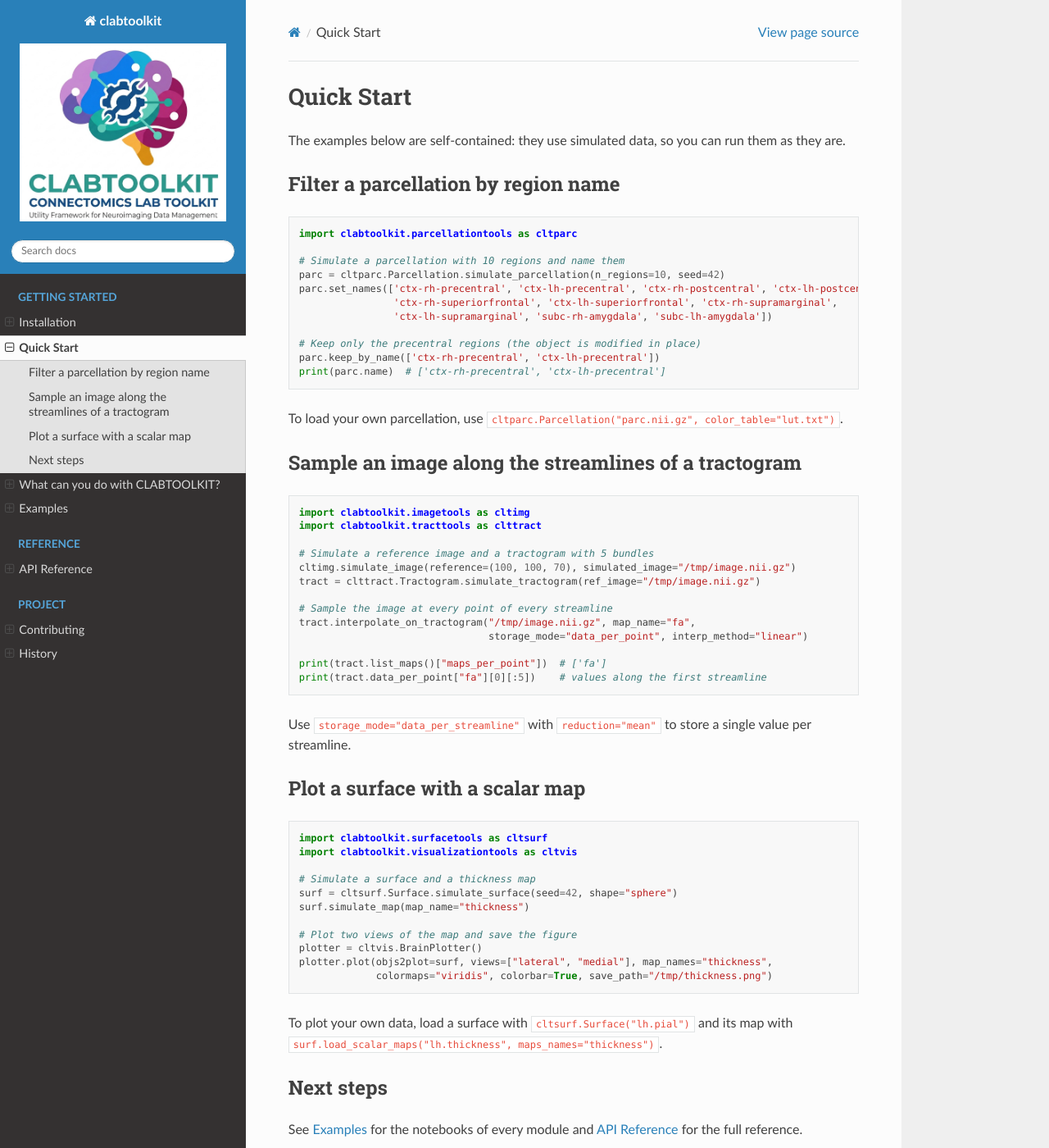
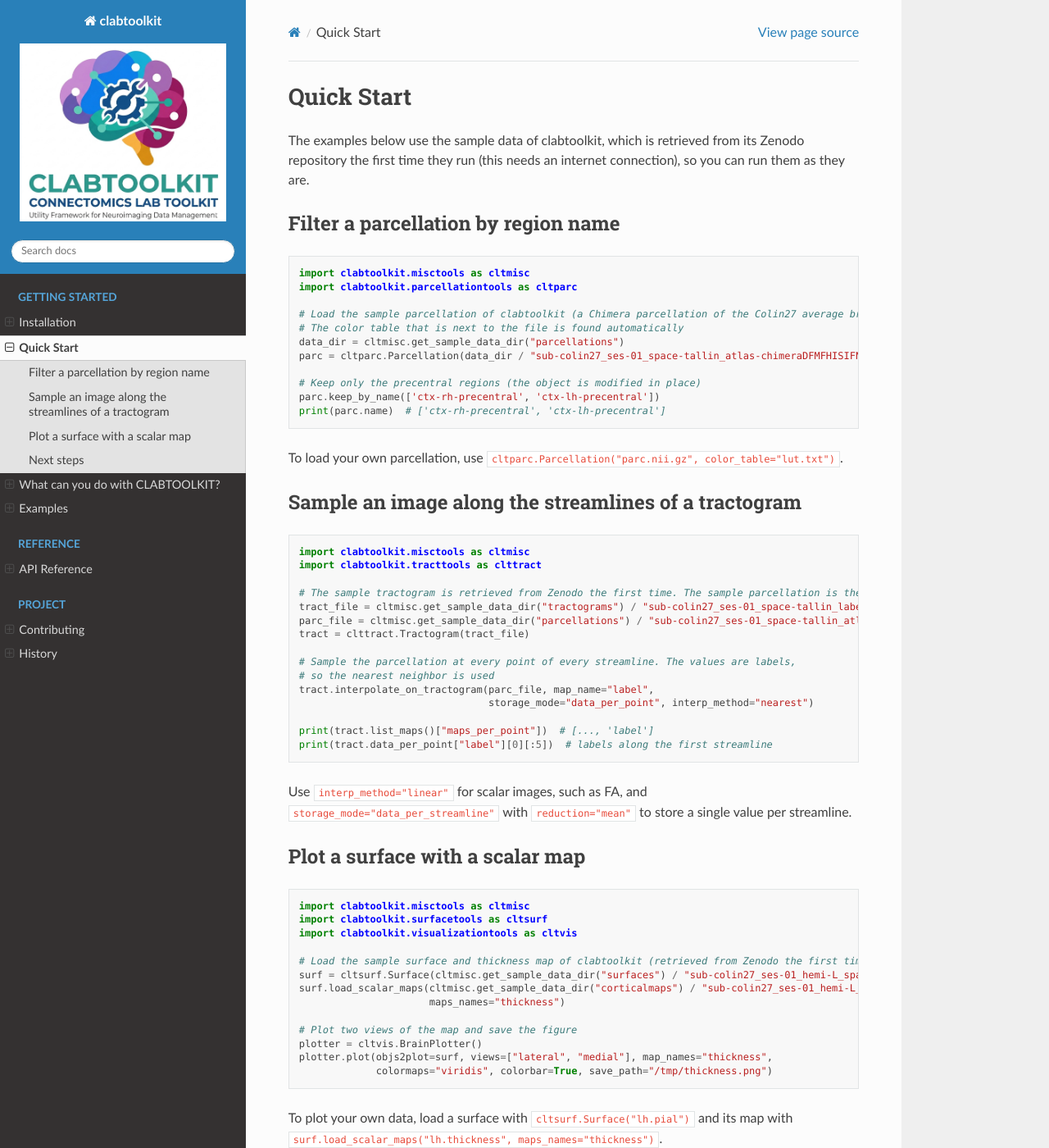
Before and after one commit to connectomicslab/clabtoolkit, a Sphinx documentation site: the page built from docs/source/quickstart.rst, in a window 1280 px wide and 1400 px high. Shown: the whole window at 82% size. Built offline with Sphinx 7.4.7 and the Read the Docs theme 3.1.0, drawn with Linux system fonts in a browser that asks for light colours.

Commit message:
Use the sample data retrieved from Zenodo in the docs and quickstart, add the workflows card

```diff
--- a/docs/source/installation.rst
+++ b/docs/source/installation.rst
@@ -23,7 +23,8 @@ Requirements and optional dependencies
 * Python 3.11 or newer.
 * 3D plotting (``visualizationtools``) uses PyVista and needs either a display or off-screen
   rendering (for example ``PYVISTA_OFF_SCREEN=true`` on a server).
-* FreeSurfer is **not** required. If it is installed and ``FREESURFER_HOME`` is set, the example
-  notebooks use its sample subjects; otherwise they run on simulated data.
+* FreeSurfer is **not** required. The example notebooks retrieve the sample data of clabtoolkit from its
+  `Zenodo repository <https://doi.org/10.5281/zenodo.23702131>`_ the first time they need it, which needs an
+  internet connection. Only the examples that run FreeSurfer commands, such as ``annot2gcs``, need FreeSurfer.
 * ANTs is needed only by ``segmentationtools.abased_parcellation``.
 * The ``examples`` extra installs what the example notebooks need (``pip install clabtoolkit[examples]``).
--- a/docs/source/quickstart.rst
+++ b/docs/source/quickstart.rst
@@ -1,20 +1,21 @@
 Quick Start
 ===========
 
-The examples below are self-contained: they use simulated data, so you can run them as they are.
+The examples below use the sample data of clabtoolkit, which is retrieved from its Zenodo repository the first time they
+run (this needs an internet connection), so you can run them as they are.
 
 Filter a parcellation by region name
 ------------------------------------
 
 .. code-block:: python
 
+    import clabtoolkit.misctools as cltmisc
     import clabtoolkit.parcellationtools as cltparc
 
-    # Simulate a parcellation with 10 regions and name them
-    parc = cltparc.Parcellation.simulate_parcellation(n_regions=10, seed=42)
-    parc.set_names(['ctx-rh-precentral', 'ctx-lh-precentral', 'ctx-rh-postcentral', 'ctx-lh-postcentral',
-                    'ctx-rh-superiorfrontal', 'ctx-lh-superiorfrontal', 'ctx-rh-supramarginal',
-                    'ctx-lh-supramarginal', 'subc-rh-amygdala', 'subc-lh-amygdala'])
+    # Load the sample parcellation of clabtoolkit (a Chimera parcellation of the Colin27 average brain).
+    # The color table that is next to the file is found automatically
+    data_dir = cltmisc.get_sample_data_dir("parcellations")
+    parc = cltparc.Parcellation(data_dir / "sub-colin27_ses-01_space-tallin_atlas-chimeraDFMFHISIFN_seg-aparc_desc-grow1mm_dseg.nii.gz")
 
     # Keep only the precentral regions (the object is modified in place)
     parc.keep_by_name(['ctx-rh-precentral', 'ctx-lh-precentral'])
@@ -27,33 +28,38 @@ Sample an image along the streamlines of a tractogram
 
 .. code-block:: python
 
-    import clabtoolkit.imagetools as cltimg
+    import clabtoolkit.misctools as cltmisc
     import clabtoolkit.tracttools as clttract
 
-    # Simulate a reference image and a tractogram with 5 bundles
-    cltimg.simulate_image(reference=(100, 100, 70), simulated_image="/tmp/image.nii.gz")
-    tract = clttract.Tractogram.simulate_tractogram(ref_image="/tmp/image.nii.gz")
+    # The sample tractogram is retrieved from Zenodo the first time. The sample parcellation is the image
+    tract_file = cltmisc.get_sample_data_dir("tractograms") / "sub-colin27_ses-01_space-tallin_label-cc_tractogram.trk"
+    parc_file = cltmisc.get_sample_data_dir("parcellations") / "sub-colin27_ses-01_space-tallin_atlas-chimeraDFMFHISIFN_seg-aparc_desc-grow1mm_dseg.nii.gz"
+    tract = clttract.Tractogram(tract_file)
 
-    # Sample the image at every point of every streamline
-    tract.interpolate_on_tractogram("/tmp/image.nii.gz", map_name="fa",
-                                    storage_mode="data_per_point", interp_method="linear")
+    # Sample the parcellation at every point of every streamline. The values are labels,
+    # so the nearest neighbor is used
+    tract.interpolate_on_tractogram(parc_file, map_name="label",
+                                    storage_mode="data_per_point", interp_method="nearest")
 
-    print(tract.list_maps()["maps_per_point"])  # ['fa']
-    print(tract.data_per_point["fa"][0][:5])    # values along the first streamline
+    print(tract.list_maps()["maps_per_point"])  # [..., 'label']
+    print(tract.data_per_point["label"][0][:5])  # labels along the first streamline
 
-Use ``storage_mode="data_per_streamline"`` with ``reduction="mean"`` to store a single value per streamline.
+Use ``interp_method="linear"`` for scalar images, such as FA, and ``storage_mode="data_per_streamline"`` with
+``reduction="mean"`` to store a single value per streamline.
 
 Plot a surface with a scalar map
 --------------------------------
 
 .. code-block:: python
 
+    import clabtoolkit.misctools as cltmisc
     import clabtoolkit.surfacetools as cltsurf
     import clabtoolkit.visualizationtools as cltvis
 
-    # Simulate a surface and a thickness map
-    surf = cltsurf.Surface.simulate_surface(seed=42, shape="sphere")
-    surf.simulate_map(map_name="thickness")
+    # Load the sample surface and thickness map of clabtoolkit (retrieved from Zenodo the first time)
+    surf = cltsurf.Surface(cltmisc.get_sample_data_dir("surfaces") / "sub-colin27_ses-01_hemi-L_space-tallin_pial.surf.gii")
+    surf.load_scalar_maps(cltmisc.get_sample_data_dir("corticalmaps") / "sub-colin27_ses-01_hemi-L_space-tallin_thickness.shape.gii",
+                          maps_names="thickness")
 
     # Plot two views of the map and save the figure
     plotter = cltvis.BrainPlotter()
--- a/docs/source/tasks.rst
+++ b/docs/source/tasks.rst
@@ -3,7 +3,8 @@ What can you do with CLABTOOLKIT?
 
 This page lists, by task, the problems that CLABTOOLKIT helps to solve. Each line gives the functions or
 methods that do the work, and a link to the notebook of the module where they are shown with runnable
-examples. The notebooks use simulated data, so they do not need any input file.
+examples. The notebooks retrieve the sample data of clabtoolkit from its Zenodo repository, so they do not
+need any input file.
 
 A dagger (†) marks a function that is not yet illustrated in its notebook.
 
```
Also changed, not shown: README.rst (+28 -26 lines), docs/source/examples.rst (+23 -2 lines), docs/README.md, docs/source/_static/icons/workflows.svg (added), usage_examples/README.md.
